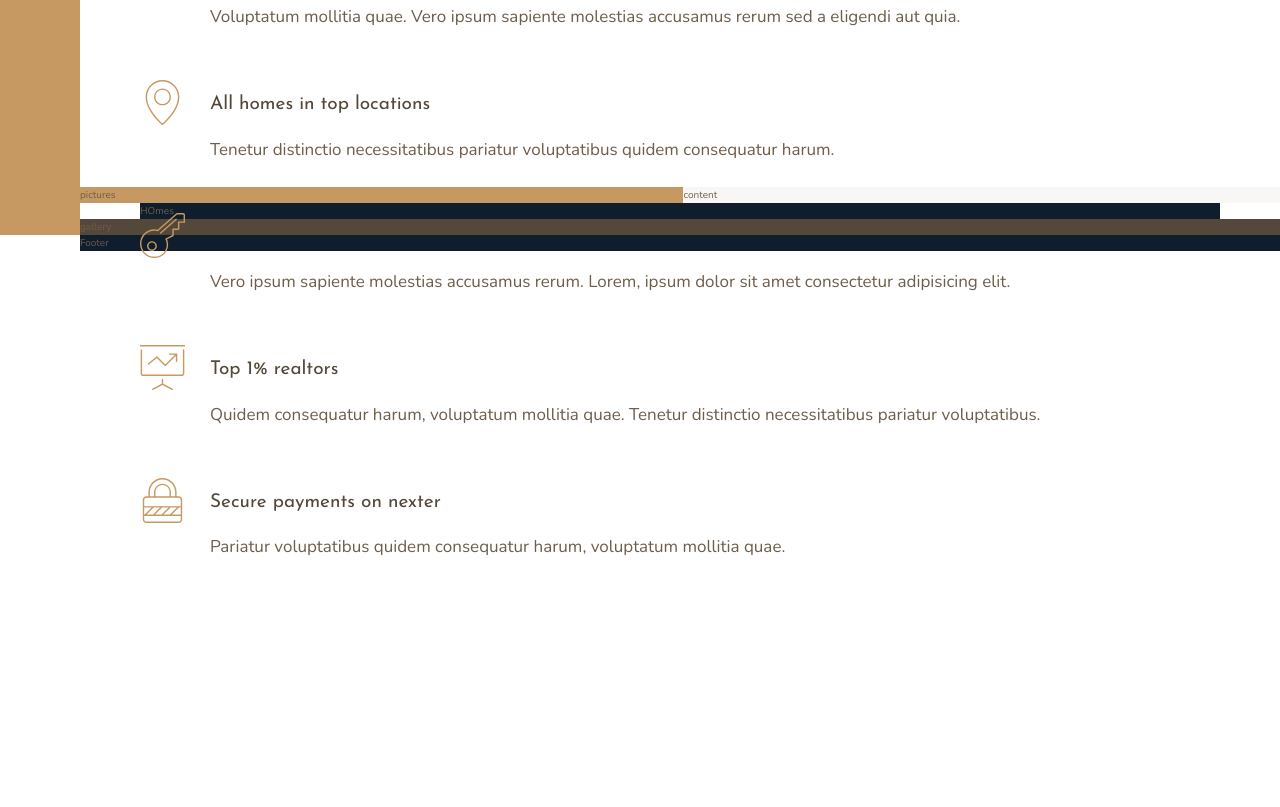
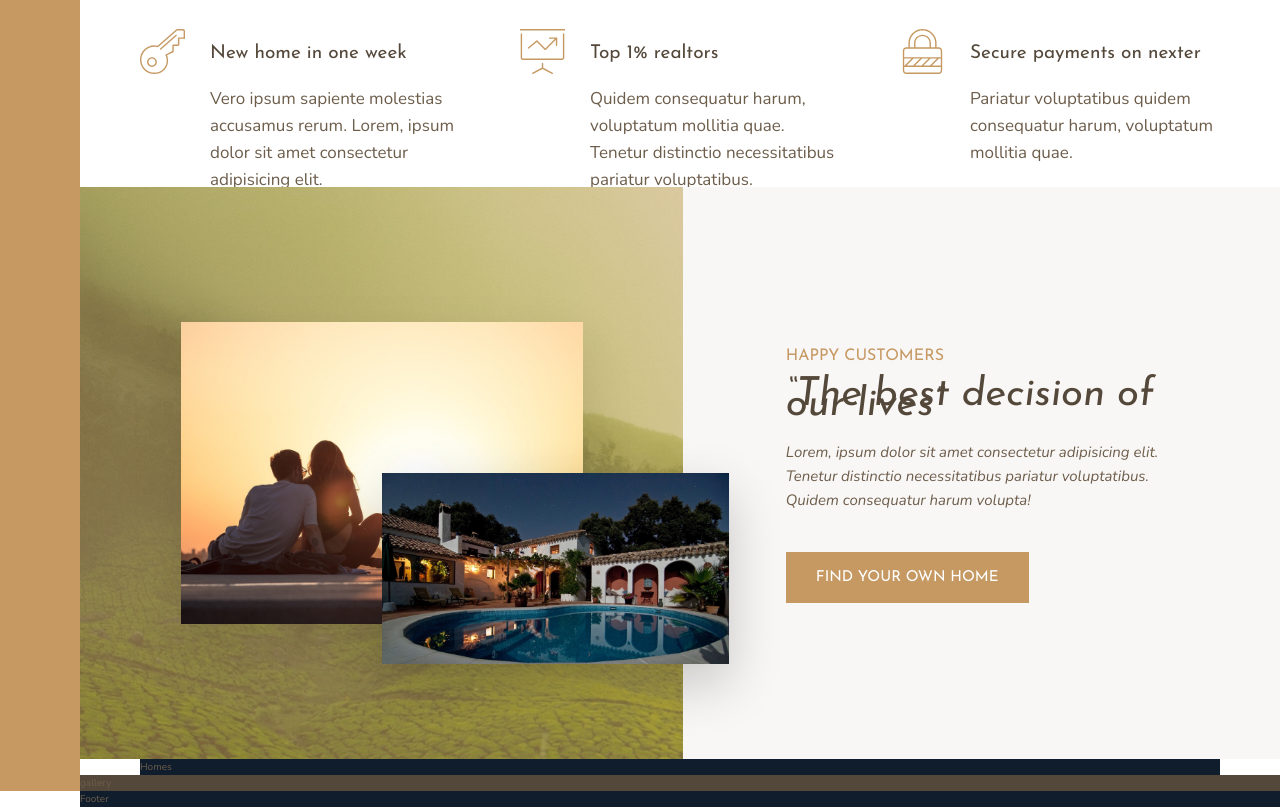
Before and after one commit to DipanshiB/Nexter, a website: page index.html in a window 1280 px wide. Shown: the part 981-1788 px from the top of the page. Before the commit the page ends 1541 px from the top, so only its background shows below. Drawn offline with nearby package versions, Linux system fonts and the light colour scheme.

Commit message:
finished story section

```diff
--- a/index.html
+++ b/index.html
@@ -66,13 +66,17 @@
             </div>
         </section>
         <div class="story__pictures">
-            pictures
+            <img src="img/story-1.jpeg" alt="Couple with new house" class="story__img--1">
+            <img src="img/story-2.jpeg" alt="New house" class="story__img--2">
         </div>
         <div class="story__content">
-            content
+            <h3 class="heading-3 mb-sm">Happy Customers</h3>
+            <h2 class="heading-2 heading-2--dark mb-md">&ldquo;The best decision of our lives&rdquo;</h2>
+            <p class="story__text">Lorem, ipsum dolor sit amet consectetur adipisicing elit. Tenetur distinctio necessitatibus pariatur voluptatibus. Quidem consequatur harum volupta!</p>
+            <button class="btn">Find your own home</button>
         </div>
         <section class="homes">
-            HOmes
+            Homes
         </section>
         <section class="gallery">
             gallery
--- a/sass/_features.scss
+++ b/sass/_features.scss
@@ -7,7 +7,7 @@
     // grid-template-columns: repeat(3, 1fr);
     //this allows responsive design without media queries
     //makes sure that columns' widths stay between 250px and rest of the space
-    grid-template-columns: repeat(auto-fix, minmax(25rem, 1fr));
+    grid-template-columns: repeat(auto-fit, minmax(25rem, 1fr));
     grid-gap: 6rem;
     align-items: start;
 
--- a/sass/_story.scss
+++ b/sass/_story.scss
@@ -2,10 +2,42 @@
     &__pictures {
         background-color: $color-primary;
         grid-column: full-start / col-end 4;
+        background-image: linear-gradient(rgba($color-primary, .5), rgba($color-primary, .5)), url(../img/back.jpg);
+
+        display: grid;
+        grid-template-rows: repeat(6, 1fr);
+        grid-template-columns: repeat(6, 1fr);
+        align-items: center;
+    }
+
+    &__img--1 {
+        width: 100%;
+        grid-row: 2 / 6;
+        grid-column: 2 / 6;
+        box-shadow: 0 2rem 5rem rgba(#000, .1);
+    }
+
+    &__img--2 {
+        width: 115%;
+        grid-row: 4 / 6;
+        grid-column: 4 / 7;
+        z-index: 20;
+        box-shadow: 0 2rem 5rem rgba(#000, .2);
     }
 
     &__content {
         background-color: $color-grey-light-1;
         grid-column: col-start 5 / full-end;
+        padding: 6rem 8vw;
+        display: flex;
+        flex-direction: column;
+        justify-content: center;
+        align-items: flex-start;
+    }
+
+    &__text {
+        font-size: 1.5rem;
+        font-style: italic;
+        margin-bottom: 4rem;
     }
 }
--- a/sass/_typography.scss
+++ b/sass/_typography.scss
@@ -9,10 +9,20 @@
 
 .heading-2 {
     @extend %heading;
+    font-size: 4rem;
+    font-style: italic;
+    line-height: 1rem;
+
+    &--light { color: $color-grey-light-1; }
+    &--dark { color: $color-grey-dark-1; }
+
 }
 
 .heading-3 {
     @extend %heading;
+    font-size: 1.6rem;
+    color: $color-primary;
+    text-transform: uppercase;
 }
 
 .heading-4 {
@@ -22,3 +32,25 @@
     &--light { color: $color-grey-light-1; }
     &--dark { color: $color-grey-dark-1; }
 }
+
+.btn {
+    background-color: $color-primary;
+    color: #fff;
+    border: none;
+    border-radius: 0;
+    font-family: $font-display;
+    font-size: 1.5rem;
+    text-transform: uppercase;
+    padding: 1.8rem 3rem;
+    cursor: pointer;
+    transition: all .2s;
+
+    &:hover {
+        background-color: $color-primary-dark;
+    }
+}
+
+.mb-sm { margin-bottom: 2rem; }
+.mb-md { margin-bottom: 3rem; }
+.mb-lg { margin-bottom: 4rem; }
+.mb-hg { margin-bottom: 8rem; }
```
Also changed, not shown: css/style.css.
